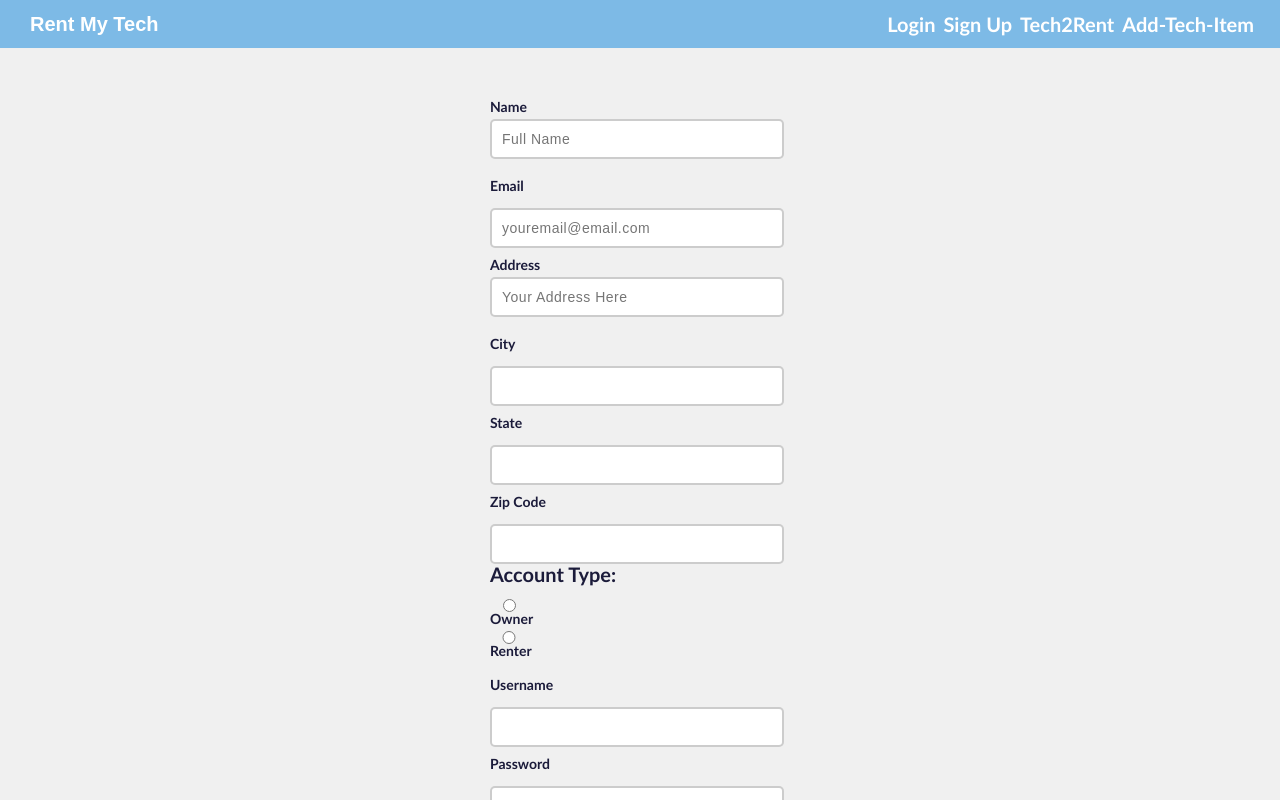
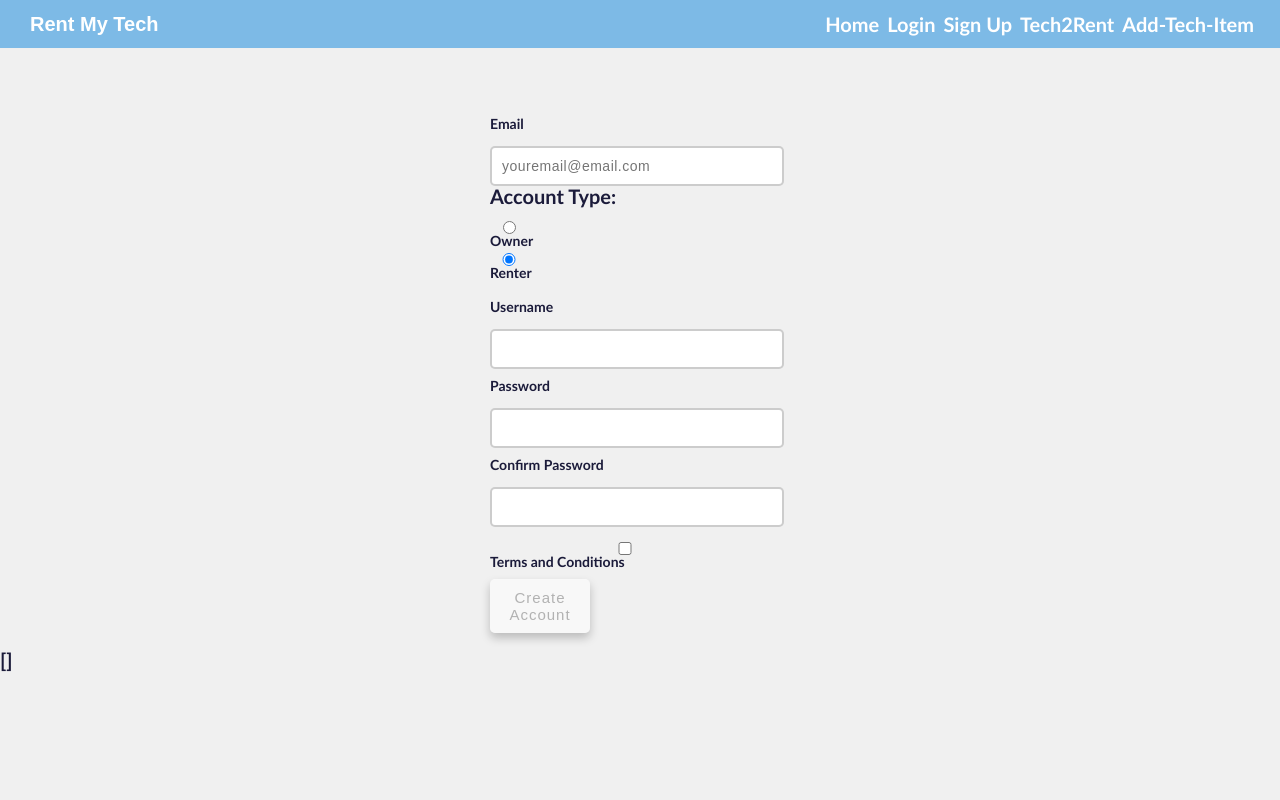
Before and after one commit to Use-My-Tech-1/FrontEnd-1, a React (Create React App) app: page /signup in a window 1280 px wide. Shown: the top 800 px of the page. Built offline with nearby package versions, Linux system fonts and the light colour scheme.

Commit message:
connected signup to api, modified to match table

```diff
--- a/src/components/Header.js
+++ b/src/components/Header.js
@@ -6,6 +6,7 @@ function Header() {
         <nav>
         <h1 className="pageHeader">Rent My Tech</h1>
         <div className='nav-links'>
+          <Link to="/">Home</Link>
           <Link to="/login">Login</Link>
           <Link to="/signup">Sign Up</Link>
           <Link to="/tech-items">Tech2Rent</Link>
--- a/src/components/SignUpForm.jsx
+++ b/src/components/SignUpForm.jsx
@@ -1,6 +1,7 @@
 import React, { useState, useEffect } from "react";
 import * as yup from "yup";
 import axios from "axios";
+import {useHistory} from 'react-router-dom';
 
 const formSchema = yup.object().shape({
   fullName: yup.string().required("Name is a required field")
@@ -28,15 +29,17 @@ console.log(formSchema);
 const SignUpForm = () => {
     // managing state for our form inputs
 
+    let history = useHistory();
+
     const defaultState ={
-      fullName: "",
+      // fullName: "",
       email: "",
       // phone: "5083647706",
-      address: "",
-      city: "",
-      state:"",
-      zipcode: "",
-      accountType: '',
+      // address: "",
+      // city: "",
+      // state:"",
+      // zipcode: "",
+      owner: false,
       username: "",
       password: "",
       confirmPassword: "",
@@ -70,13 +73,12 @@ const SignUpForm = () => {
     const formSubmit = e => {
       e.preventDefault();
       console.log("form submitted!");
-
-
       axios
-        .post("https://reqres.in/api/users", formState)
+        .post("https://use-tech.herokuapp.com/api/auth/register", formState, {withCredentials: true})
         .then((response) => {
-          setPostedData(response.data);
-
+          console.log(response);
+          // setPostedData(response.data);
+          history.push('/login');
       })
         .catch(err => console.log(err));
 
@@ -118,7 +120,7 @@ const SignUpForm = () => {
 <div className="formContainer">
   <form onSubmit={formSubmit}>
 
-  <label htmlFor="fullName">
+  {/* <label htmlFor="fullName">
           <h4>Name</h4>
           <input
             placeholder="Full Name"
@@ -131,7 +133,7 @@ const SignUpForm = () => {
            {errorState.fullName.length > 2 ? (
             <p className="error">{errorState.fullName}</p>
           ) : null}
-  </label>
+  </label> */}
   <label htmlFor="email">
           <h4>Email</h4>
    </label>
@@ -151,13 +153,13 @@ const SignUpForm = () => {
   {/* <label htmlFor="phone">Enter your phone number:</label>
 <input type="tel" id="phone" name="phone" pattern="[0-9]{3}-[0-9]{3}-[0-9]{4}"></input> */}
 
-  <label htmlFor="address"><h4>Address</h4>
+  {/* <label htmlFor="address"><h4>Address</h4>
           {errorState.address.length > 0 ? <p>{errorState.address}</p> : null}
 
           <input type="address" name="address" placeholder="Your Address Here" value={formState.address} onChange={inputChange} />
-  </label>
+  </label> */}
 
-  <label htmlFor="city">
+  {/* <label htmlFor="city">
           <h4>City</h4>
    </label>
         <input
@@ -166,9 +168,9 @@ const SignUpForm = () => {
             id="city"
             value={formState.city}
             onChange={inputChange}
-          />
+          /> */}
 
-    <label htmlFor="state">
+    {/* <label htmlFor="state">
           <h4>State</h4>
    </label>
         <input
@@ -177,9 +179,9 @@ const SignUpForm = () => {
             id="state"
             value={formState.state}
             onChange={inputChange}
-          />
+          /> */}
 
-    <label htmlFor="zipcode">
+    {/* <label htmlFor="zipcode">
           <h4>Zip Code</h4>
    </label>
         <input
@@ -188,7 +190,7 @@ const SignUpForm = () => {
             id="zipcode"
             value={formState.zipcode}
             onChange={inputChange}
-          />
+          /> */}
 
 
 
@@ -200,16 +202,17 @@ const SignUpForm = () => {
               type="radio"
               name="accountType"
               id="owner"
-              value='owner'
+              value='true'
               onChange={inputChange}
           />Owner
           </p>
           <p>
           <input
+              defaultChecked="false"
               type="radio"
               name="accountType"
               id="renter"
-              value='renter'
+              value='false'
               onChange={inputChange}
           />Renter</p>
       </label>
```
